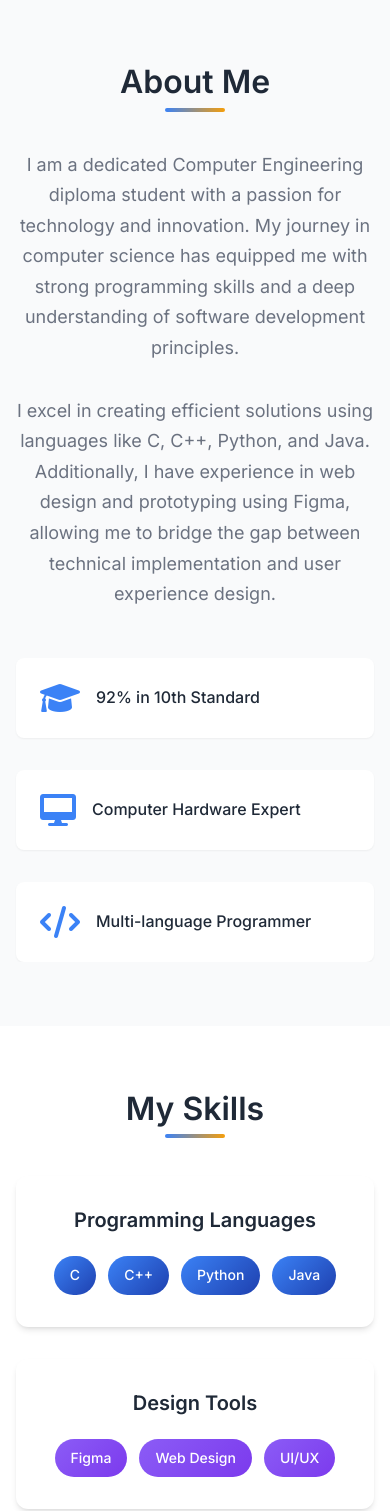
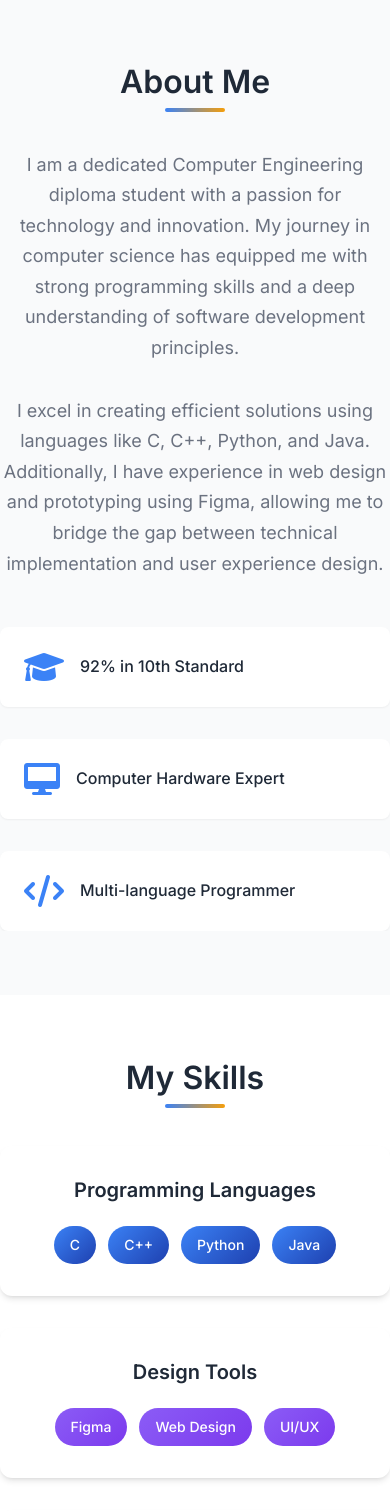
Before and after one commit to Mayuresh-Kulkarni-25/portfolio_web, a Flask app: page / in a window 390 px wide. Shown: the part 1065-2576 px from the top of the page. Run offline with Flask 3, Linux system fonts and the light colour scheme.

Commit message:
Final fix: force message box and form width to fit mobile screen

```diff
--- a/static/style.css
+++ b/static/style.css
@@ -909,3 +909,28 @@
   margin: 0;
   padding: 0;
 }
+/* ✅ Force all containers to respect screen width */
+.container,
+.contact-content,
+.contact-form,
+.form-group,
+.form-group input,
+.form-group textarea {
+  max-width: 100%;
+  width: 100%;
+  box-sizing: border-box;
+}
+
+/* ✅ Reset any unexpected margin or padding on small screens */
+@media (max-width: 768px) {
+  .container,
+  .contact-content,
+  .contact-form,
+  .form-group,
+  .form-group input,
+  .form-group textarea {
+    margin: 0;
+    padding: 0;
+  }
+}
+/* ✅ Ensure no horizontal overflow */
```
